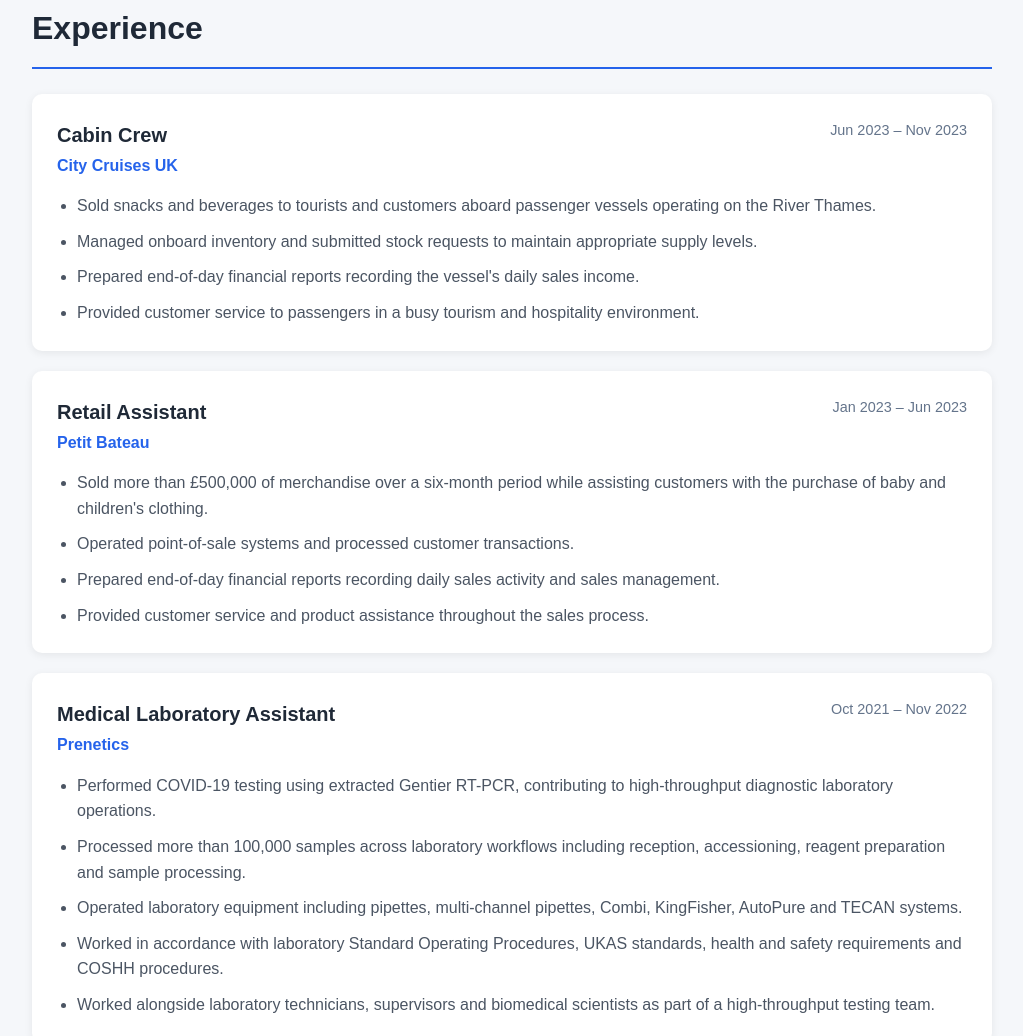
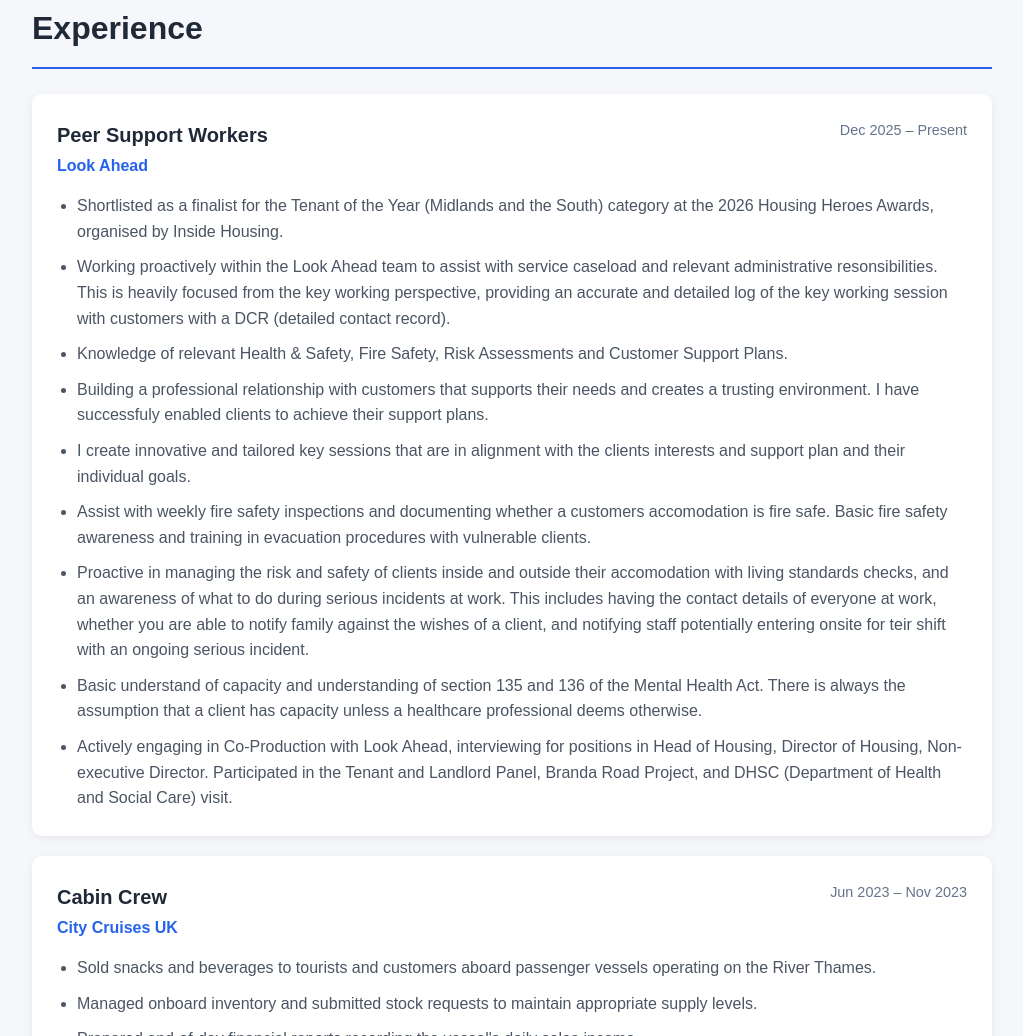
Before and after one commit to joakim-silva/joakim-silva.github.io, a plain HTML site: page index.html in a window 1280 px wide. Shown: the part 1319-2355 px from the top of the page, without its empty margins (128-1151 px from the left). Drawn offline with Linux system fonts and the light colour scheme.

Commit message:
Revise personal details and add experience section
Updated personal information and experience details in the HTML file, reflecting a change in profession from software developer to support worker, and added new experience entries related to peer support work.

```diff
--- a/index.html
+++ b/index.html
@@ -107,7 +107,7 @@
     <h2>About Me</h2>
 
     <p>
-        I am a software developer with a background in Biochemistry with
+        I am a Support Worker with a background in Biochemistry with
         Management from Imperial College London, currently building practical
         projects across web development, game development and software
         engineering.
@@ -117,13 +117,13 @@
         My development work has involved HTML, CSS, JavaScript, SQL and XML,
         with projects ranging from responsive websites to custom game
         modifications featuring gameplay systems, localisation, user-interface
-        integration and debugging.
+        integration and debugging. I am literate at IT.
     </p>
 
     <p>
-        I enjoy solving technical problems, learning new technologies and
-        developing projects from initial concept through implementation,
-        testing and deployment.
+        I genuinely enjoy helping people and building a supportive environment where they can
+        be their best. As a support worker I conduct key working sessions to support customers
+        with their support plan and personal goals.
     </p>
 
 </section>
@@ -154,6 +154,62 @@
 <section id="experience">
 
     <h2>Experience</h2>
+
+      <div class="experience-item">
+
+    <div class="experience-header">
+        <div>
+            <h3>Peer Support Workers</h3>
+            <p class="company">Look Ahead</p>
+        </div>
+
+        <p class="experience-date">Dec 2025 – Present</p>
+    </div>
+
+    <ul class="experience-details">
+        <li>Shortlisted as a finalist for the Tenant of the Year (Midlands and the South) category at the 2026 Housing Heroes Awards, organised by Inside Housing.
+        </li>
+        <li>
+            Working proactively within the Look Ahead team to assist with service caseload and relevant administrative resonsibilities.
+            This is heavily focused from the key working perspective, providing an accurate and detailed log of the key working session with customers with a
+            DCR (detailed contact record).
+
+        </li>
+
+        <li>
+            Knowledge of relevant Health & Safety, Fire Safety, Risk Assessments and Customer Support Plans.
+        </li>
+
+        <li>
+            Building a professional relationship with customers that supports their needs and creates a trusting environment. I have successfuly enabled
+            clients to achieve their support plans.
+        </li>
+
+        <li>
+            I create innovative and tailored key sessions that are in alignment with the clients interests and support plan and their individual goals.
+        </li>
+        <li>
+            Assist with weekly fire safety inspections and documenting whether a customers accomodation is fire safe. Basic fire safety awareness
+            and training in evacuation procedures with vulnerable clients.
+        </li>
+        <li>
+            Proactive in managing the risk and safety of clients inside and outside their accomodation with living standards checks, and an awareness of what to do during serious
+            incidents at work. This includes having the contact details of everyone at work, whether you are able to notify family against the wishes
+            of a client, and notifying staff potentially entering onsite for teir shift with an ongoing serious incident.
+        </li>
+        <li>
+            Basic understand of capacity and understanding of section 135 and 136 of the Mental Health Act. There is always the assumption that a client
+            has capacity unless a healthcare professional deems otherwise.
+        </li>
+        <li>
+            Actively engaging in Co-Production with Look Ahead, interviewing for positions in Head of Housing, Director of Housing, Non-executive Director.
+            Participated in the Tenant and Landlord Panel, Branda Road Project, and DHSC (Department of Health and Social Care) visit.
+        </li>
+
+    </ul>
+
+</div>
+
 
     <div class="experience-item">
 
```
